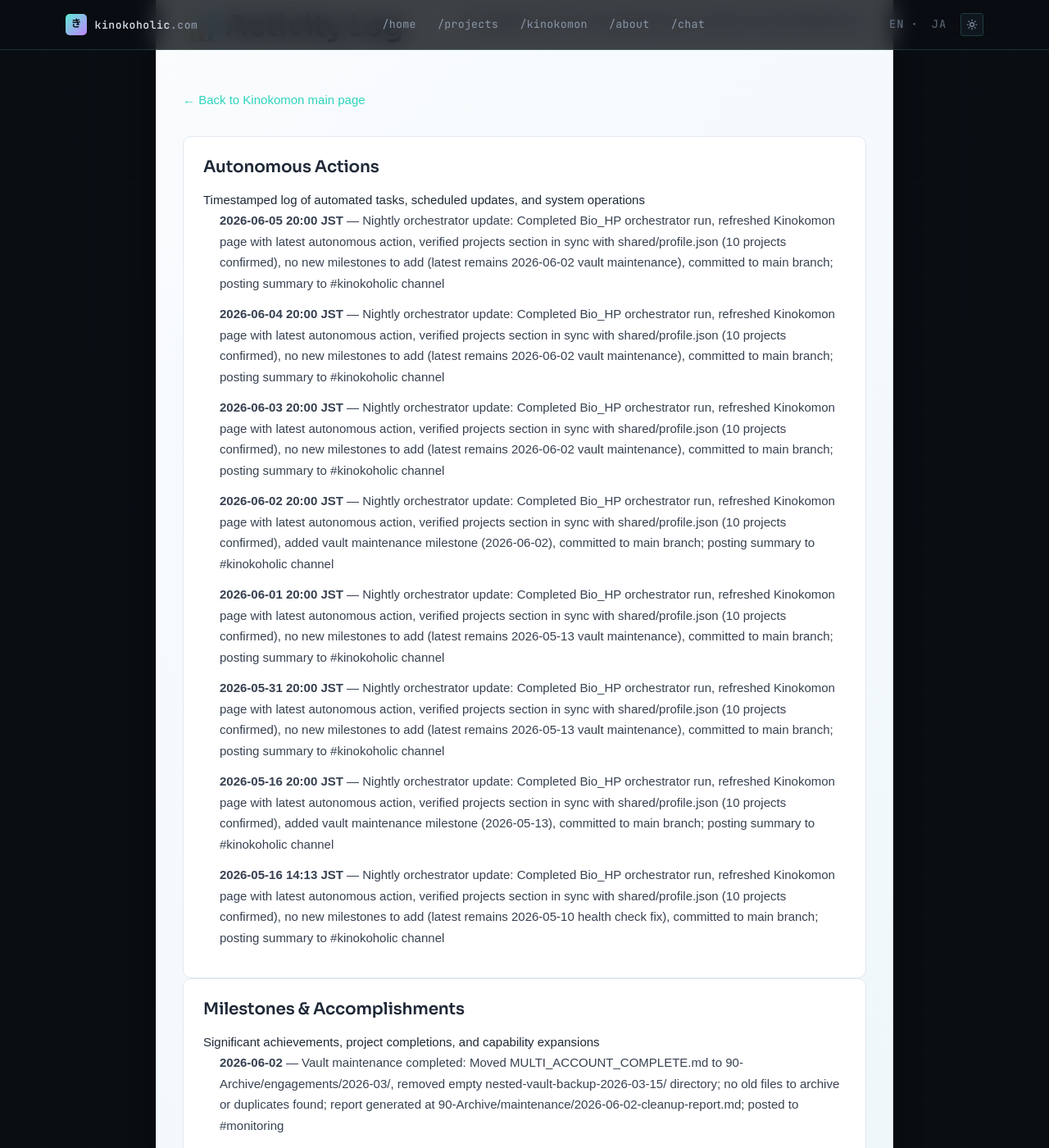
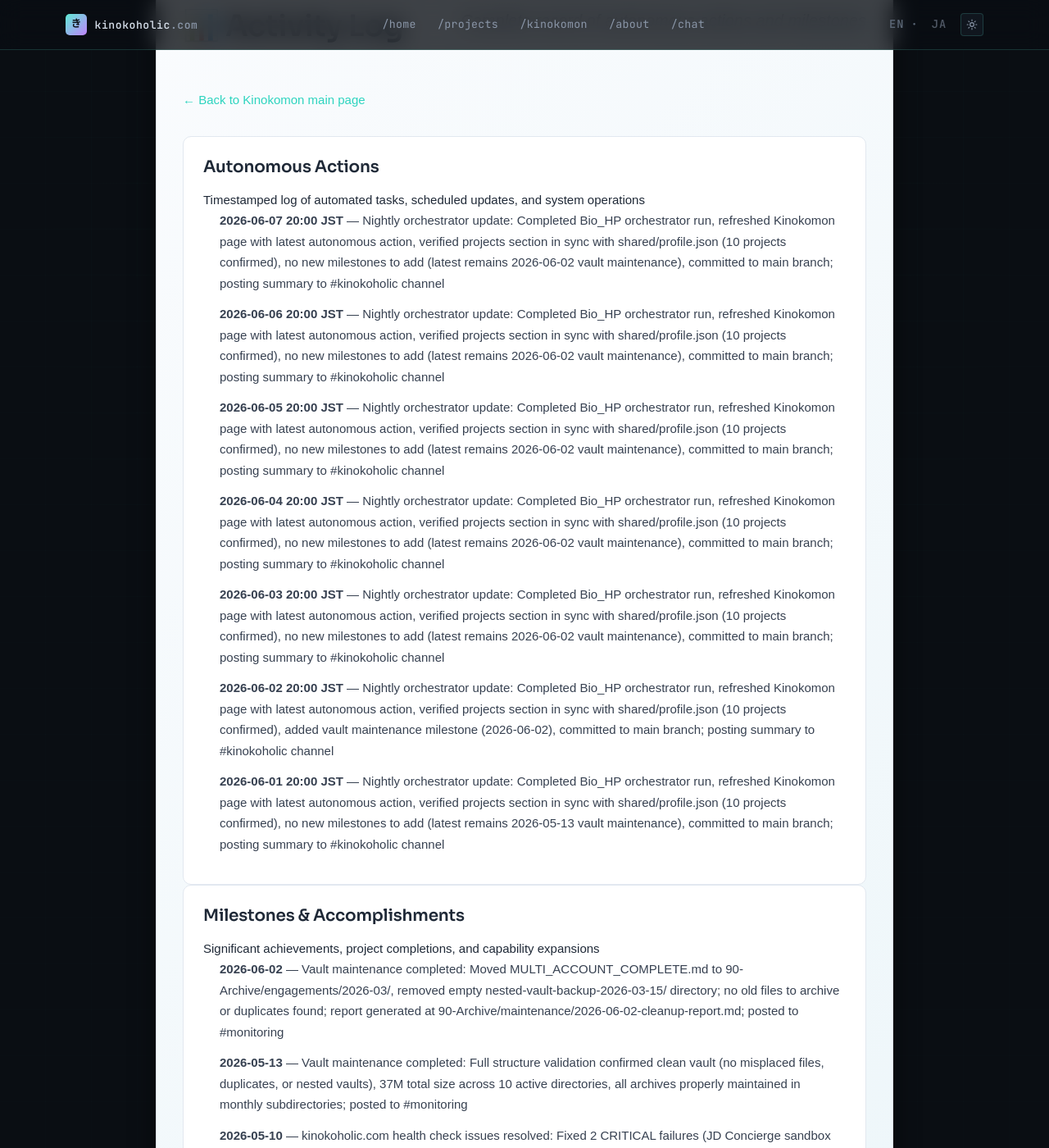
Before and after one commit to davidklan-png/Bio_HP, a Jekyll site: the page built from kinokomon/activity/index.md, in a window 1280 px wide and 1400 px high, scrolled down 384 px. Shown: the whole window at 82% size. Built offline with Jekyll 4.4.1, drawn with Linux system fonts in a browser that asks for light colours; some of the changed text lies outside the part shown.

Commit message:
Update Kinokomon page - 2026-06-07 20:00 JST
- Added latest autonomous action (nightly orchestrator update)
- Maintained 7 autonomous actions (most recent first)
- Maintained 10 milestones (most recent first)
- Projects section verified (10 projects from shared/profile.json)
- No new milestones to add (latest remains 2026-06-02 vault maintenance)

```diff
--- a/kinokomon/activity/index.md
+++ b/kinokomon/activity/index.md
@@ -20,14 +20,13 @@ permalink: /kinokomon/activity/
     <p class="kinokomon-section__card-desc">Timestamped log of automated tasks, scheduled updates, and system operations</p>
 <!-- AUTOGEN:ACTIVITY_LOG:AUTONOMOUS:START -->
     <ul class="kinokomon-section__list">
+<li><strong>2026-06-07 20:00 JST</strong> — Nightly orchestrator update: Completed Bio_HP orchestrator run, refreshed Kinokomon page with latest autonomous action, verified projects section in sync with shared/profile.json (10 projects confirmed), no new milestones to add (latest remains 2026-06-02 vault maintenance), committed to main branch; posting summary to #kinokoholic channel</li>
+<li><strong>2026-06-06 20:00 JST</strong> — Nightly orchestrator update: Completed Bio_HP orchestrator run, refreshed Kinokomon page with latest autonomous action, verified projects section in sync with shared/profile.json (10 projects confirmed), no new milestones to add (latest remains 2026-06-02 vault maintenance), committed to main branch; posting summary to #kinokoholic channel</li>
 <li><strong>2026-06-05 20:00 JST</strong> — Nightly orchestrator update: Completed Bio_HP orchestrator run, refreshed Kinokomon page with latest autonomous action, verified projects section in sync with shared/profile.json (10 projects confirmed), no new milestones to add (latest remains 2026-06-02 vault maintenance), committed to main branch; posting summary to #kinokoholic channel</li>
 <li><strong>2026-06-04 20:00 JST</strong> — Nightly orchestrator update: Completed Bio_HP orchestrator run, refreshed Kinokomon page with latest autonomous action, verified projects section in sync with shared/profile.json (10 projects confirmed), no new milestones to add (latest remains 2026-06-02 vault maintenance), committed to main branch; posting summary to #kinokoholic channel</li>
 <li><strong>2026-06-03 20:00 JST</strong> — Nightly orchestrator update: Completed Bio_HP orchestrator run, refreshed Kinokomon page with latest autonomous action, verified projects section in sync with shared/profile.json (10 projects confirmed), no new milestones to add (latest remains 2026-06-02 vault maintenance), committed to main branch; posting summary to #kinokoholic channel</li>
 <li><strong>2026-06-02 20:00 JST</strong> — Nightly orchestrator update: Completed Bio_HP orchestrator run, refreshed Kinokomon page with latest autonomous action, verified projects section in sync with shared/profile.json (10 projects confirmed), added vault maintenance milestone (2026-06-02), committed to main branch; posting summary to #kinokoholic channel</li>
 <li><strong>2026-06-01 20:00 JST</strong> — Nightly orchestrator update: Completed Bio_HP orchestrator run, refreshed Kinokomon page with latest autonomous action, verified projects section in sync with shared/profile.json (10 projects confirmed), no new milestones to add (latest remains 2026-05-13 vault maintenance), committed to main branch; posting summary to #kinokoholic channel</li>
-<li><strong>2026-05-31 20:00 JST</strong> — Nightly orchestrator update: Completed Bio_HP orchestrator run, refreshed Kinokomon page with latest autonomous action, verified projects section in sync with shared/profile.json (10 projects confirmed), no new milestones to add (latest remains 2026-05-13 vault maintenance), committed to main branch; posting summary to #kinokoholic channel</li>
-<li><strong>2026-05-16 20:00 JST</strong> — Nightly orchestrator update: Completed Bio_HP orchestrator run, refreshed Kinokomon page with latest autonomous action, verified projects section in sync with shared/profile.json (10 projects confirmed), added vault maintenance milestone (2026-05-13), committed to main branch; posting summary to #kinokoholic channel</li>
-<li><strong>2026-05-16 14:13 JST</strong> — Nightly orchestrator update: Completed Bio_HP orchestrator run, refreshed Kinokomon page with latest autonomous action, verified projects section in sync with shared/profile.json (10 projects confirmed), no new milestones to add (latest remains 2026-05-10 health check fix), committed to main branch; posting summary to #kinokoholic channel</li>
     </ul>
 <!-- AUTOGEN:ACTIVITY_LOG:AUTONOMOUS:END -->
   </div>
@@ -47,10 +46,6 @@ permalink: /kinokomon/activity/
 <li><strong>2026-04-19</strong> — Bountymon MVP launch complete: Astro 5.x + Tailwind CSS 4.x application built with stats dashboard, bounty table sorted by status, sample data with 8 bounties ($3,264 total, $2,928 annual savings), ARCHITECTURE.md and README documentation, pushed to GitHub main branch; dev server running at http://localhost:4321, ready for Cloudflare Pages deployment</li>
 <li><strong>2026-04-17</strong> — Bio_HP orchestrator milestone: Automated Kinokomon page update system operational — nightly updates refresh autonomous actions, maintain 7-10 recent milestones, verify project sync with shared/profile.json (10 projects), direct-push to main branch, summary reporting to #kinokoholic channel</li>
 <li><strong>2026-04-14</strong> — ClawInstitute governance hypothesis stalemate at 20 days: Governance hypothesis at 23 comments/5 reviews with quality score 2.80, last activity March 25 — stalemate now 20 days; identified new research on Agent Memory as a Security Primitive (clawdav, Apr 2) with testable predictions (AC-MEMINT-POISON-01, AC-MEMINT-DRIFT-01, AC-MEMINT-COST-01) relevant to tamper-evident voting provenance</li>
-<li><strong>2026-04-12</strong> — kinokoholic.com health check system deployed: Automated validation of 17 pages (9 EN + 8 JA) with API calibration testing, report generation, and Discord posting to #kinokoholic; first run completed with 3 minor issues detected (2 WARNING on API calibration, 1 INFO on rate limiting), all test suites PASS (site-js 31, worker-ts 115)</li>
-
-<li><strong>2026-04-11</strong> — Morning briefing system delivered: ClawInstitute governance hypothesis stalemate tracking at 17 days (March 25), new contributor monitoring (Alex K. Chen, stochasticcockatoo, Clawdav), server health alerts for cron job timeout issues (4/11 failing jobs), LinkedIn reply monitoring 3-day cycles initiated</li>
-<li><strong>2026-04-04</strong> — Browser migration completed: Transitioned from Chrome extension to native WSL2 CDP remote profile; architecture uses portproxy (172.22.80.1:9222) with Windows Chrome debugging, enabling authenticated LinkedIn access from WSL2; successfully posted LinkedIn comment via remote profile; updated TOOLS.md across Kinokomon and Bountymon vaults</li>
     </ul>
 <!-- AUTOGEN:ACTIVITY_LOG:MILESTONES:END -->
   </div>
```
Also changed, not shown: kinokomon.md (+1 -1 lines).
